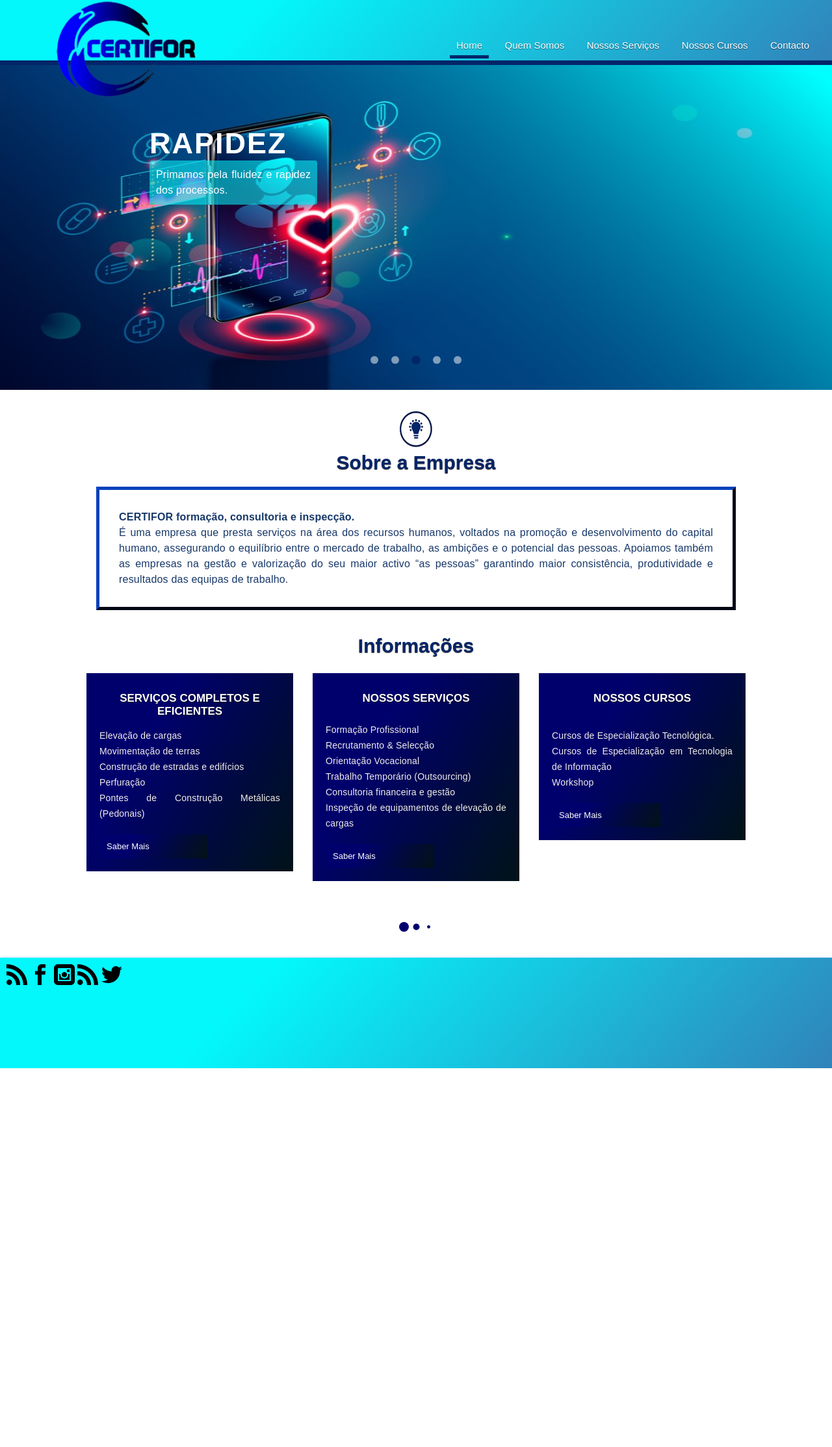
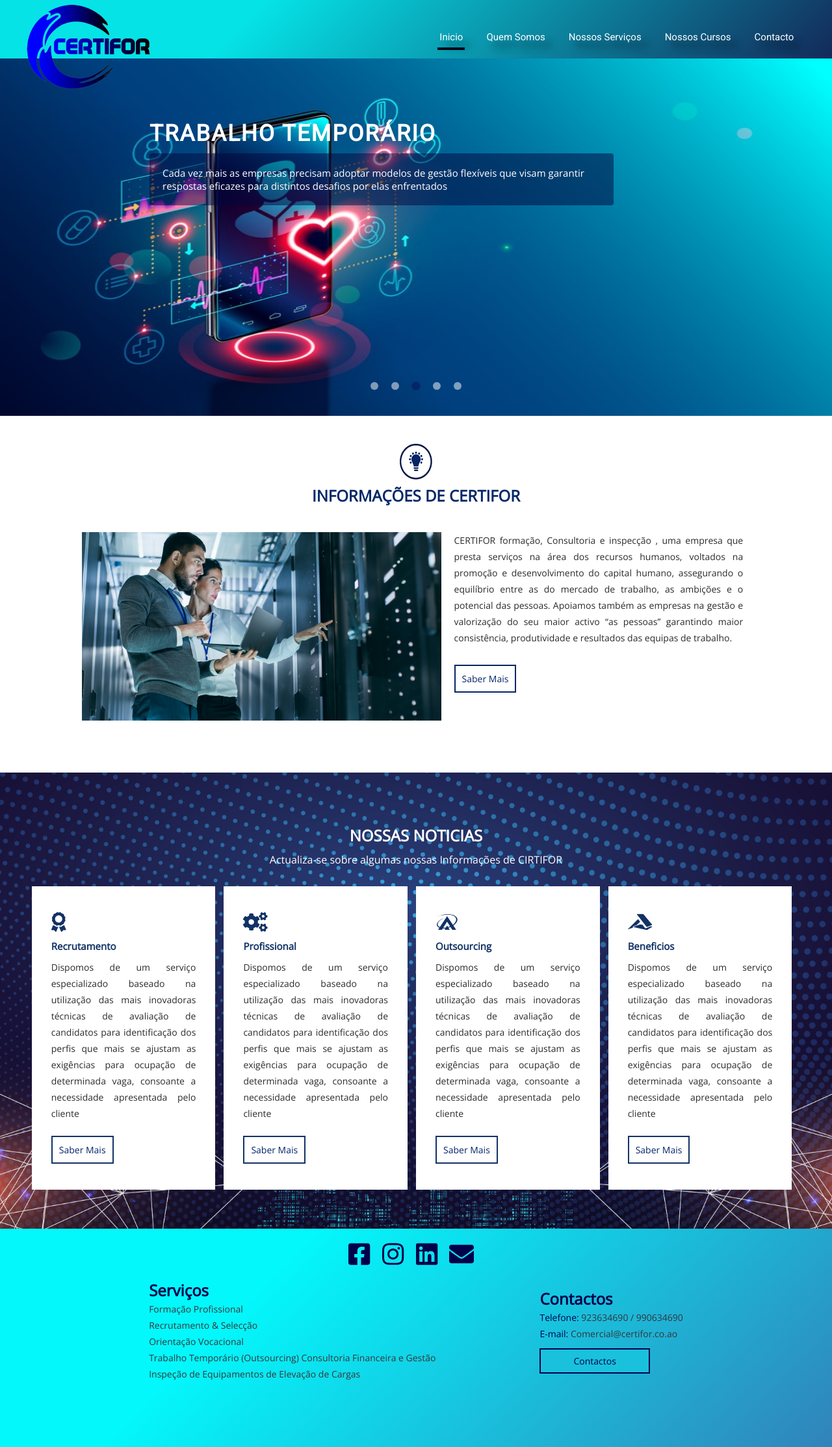
Before and after one commit to calupeteca/Certifor, a PHP site: page / in a window 1280 px wide. Shown: the whole page at 65% size. Before the commit the page ends 1644 px from the top, so only its background shows below. Run offline with PHP 8.4, Linux system fonts and the light colour scheme; some libraries are stand-ins or nearby versions.

Commit message:
Add files via upload

```diff
--- a/_style/css/principal.css
+++ b/_style/css/principal.css
@@ -4,14 +4,14 @@
     box-sizing: border-box;
 }
 body{
-    font-family:  'Montserrat', sans-serif;
+    font-family: 'Open Sans', sans-serif;
     text-align: justify;
 }
 
 p{
-    font-family: sans-serif;
+    font-family: 'Open Sans', sans-serif;
     color: rgb(23, 56, 105);
-    font-size: 16px;
+    font-size: 14px;
     line-height: 24px;
     font-weight: 400;
     letter-spacing: 0.2px;
@@ -22,7 +22,6 @@
 
 header#cabecalho{
     background: linear-gradient(135deg, #03f8fc 30%, #3183ba);
-    border-bottom: 7px solid #042569;
     height: 100px;
     width: 100%;
 }
--- a/_style/css/slader.css
+++ b/_style/css/slader.css
@@ -1,8 +1,8 @@
 .img-slider{
 	position: relative;
 	width: 100%;
-	height: 500px;
-	background: linear-gradient(135deg, #03f8fc 30%, #3183ba);
+	height: 550px;
+	background: linear-gradient(135deg, #03f8fc 30%, #010f4b);
   }
 
   .img-slider .slide{
@@ -21,7 +21,7 @@
   .img-slider .slide img{
 	z-index: 1;
 	width: 100%;
-	height: 500px;
+	height: 550px;
 	/*border-radius: 0 0 20px 20px;*/
   }
 
@@ -33,19 +33,22 @@
   }
 
   .img-slider .slide .info h2{
-	color: #fff;
-	font-size: 45px;
+	color: rgb(255, 255, 255);
+	font-family: "Roboto";
+	font-size: 35px;
 	text-transform: uppercase;
 	font-weight: 800;
 	letter-spacing: 2px;
+	margin-bottom: 10px;
   }
 
   .img-slider .slide .info p{
-	color: #fff;
-	background: rgba(9, 233, 243, 0.60);
-	font-size: 16px;
+	color: rgb(255, 255, 255);
+	background: rgba(3, 7, 63, 0.5);
+	font-size: 15px;
+	font-style: bold;
 	width: 70%;
-	padding: 10px;
+	padding: 20px;
 	border-radius: 4px;
   }
 
--- /dev/null
+++ b/_style/css/style.css
@@ -0,0 +1,312 @@
+*{
+    margin: 0;
+    padding: 0;
+    /*E utilizada para alterar a propriedade padrão da box model, usada para calcular larguras (widths) e alturas (heights)*/
+    box-sizing: border-box;
+    -moz-box-sizing: border-box;
+    font-family: 'Open Sans', "Roboto",sans-serif;
+
+}
+
+header#cabecalho{
+    background: linear-gradient(135deg, #05e3e7 30%, #132a5a);
+    padding: 20px 0;/*em cima e baixo*/
+
+    height: 90px;
+}
+
+.center{
+    max-width: 100%;
+    margin: 0 auto;
+    padding: 0 2%;
+    display: flex;
+    flex-wrap: nowrap;
+}
+
+article#slader .center{
+    padding: 0 !important;
+}
+
+header#cabecalho .logo{
+    position: absolute;
+    top: 5px;
+    z-index: 999;
+
+}
+
+
+/*Formatação do Menu*/
+.menu .button-bar{
+    position: absolute;
+    right: 5px;
+    top: -22px;
+    color: #00006a;
+    font-size: 3.5rem;
+    display: none;
+}
+nav.menu #check{
+    display: none;
+}
+
+nav.menu{
+    position: relative;
+    width: 100%;
+    top: 25px;
+}
+nav.menu ul{
+    list-style: none; /*tirar os ciclos da ul*/
+    display: flex; /*o flex por padrão e row*/
+    justify-content: flex-end; /*ficar para esquerda*/
+    flex-direction: row; /*pra ficar em linha*/
+    flex-wrap: nowrap;
+    align-items: center;
+}
+nav.menu ul a{
+    color: rgb(255, 255, 255);
+    font-family: "Roboto";
+    font-size: 15px;
+    font-style: bold;
+    text-decoration: none; /*para eliminar o subrinhado*/
+    text-shadow: 10px 11px 11px rgba(0, 0, 0, .5);
+    padding: 7px 3px;
+    margin-right: 30px;
+    transition: 0.1s;
+}
+nav.menu a.menu-active{
+    border-bottom: 4px solid #010a1b;
+  }
+
+nav.menu a:hover, nav.menu a.menu-active:hover{
+    color:#050536;
+    transition: 0.2s;
+}
+
+/*Formatação do Sobre*/
+section#sobre{
+    padding: 40px 0;
+    background: white;
+
+}
+section#sobre .center{
+    flex-wrap: wrap;
+}
+.chamada-sobre{
+    width: 100%;
+    text-align: center;
+}
+.chamada-sobre h2{
+    color: #042869;
+    text-transform: uppercase;/*Por letra maiscula*/
+}
+
+.conteudo-sobre{
+    margin: 30px 0;
+    display: flex;
+    width: 100%;
+    padding: 10px 0px;
+    flex-wrap: nowrap;
+}
+.conteudo-sobre img{width: 45%; margin-left: 100px;max-width: 100%;}
+.conteudo-sobre .conteudo{
+    width: 50%;
+    padding-left: 20px;
+}
+.conteudo-sobre .conteudo p{
+    font-family: 'Open Sans', sans-serif;
+    text-align: justify;
+    color: #292a2d;
+    font-size: 14px;
+    width: 80%;
+    line-height: 25px;
+
+}
+
+
+section#sobre .btn-sobre{
+    background: white;
+    border: 2px solid #042569;
+    color: #042569;
+    padding: 10px;
+    margin: 7px 0 ;
+    font-size: 14px;
+    transition: 0.4s;
+}
+section#sobre .btn-sobre:hover{
+    background-color: #123265;
+    color: white;
+}
+
+/*Formatação de Noticias*/
+section#noticias{
+    background-image: url("../../_img/fundo1.jpg");
+    min-height: 500px;
+    background-position: center;
+    background-size: cover;
+    background-repeat: no-repeat;
+    background-attachment: fixed;
+    padding: 60px 0;
+}
+
+section#noticias .center{
+    flex-wrap: wrap;
+}
+.chamada-noticia{
+    width: 100%;
+    text-align: center;
+    margin: 20px;
+}
+
+.chamada-noticia h2{
+    color: white;
+    text-transform: uppercase;
+}
+
+.chamada-noticia  p{
+    font-family: 'Open Sans', sans-serif;
+    margin: 10px 0;
+    color: white;
+}
+
+/*Formatação do carrousel*/
+
+.carrousel{
+  width: 100%;
+  display: flex;
+  flex-wrap: wrap;
+  align-items: center;
+  justify-content: center;
+
+}
+.carrousel-single{
+  background-color: white;
+  width: 23%;
+  margin-right: 13px;
+  padding: 40px 30px;
+  transition: 0.8s;
+}
+
+.carrousel-single:hover{
+    box-shadow: 0px 0px 15px 4px rgb(255, 255, 255);
+}
+
+.carrousel-single svg{ /*Para o icone*/
+    color: #123265;
+    font-size: 30px;
+}
+.carrousel-single h2{
+    color: #123265;
+    font-size: 15px;
+    margin: 10px 0;
+}
+.carrousel-single p{
+    font-family: 'Open Sans', sans-serif;
+    color: #292a2d;
+    font-size: 14px;
+    text-align: justify;
+    line-height: 25px;
+}
+.btn-carrousel{
+    background-color: white;
+    border: 2px solid #123265;
+    color: #042569;
+    padding: 10px;
+    font-size: 14px;
+    transition: 0.4s;
+    cursor: pointer;
+}
+.btn-carrousel:hover{
+    background-color: #123265;
+    color: white;
+}
+
+/*Formatação do Rodape*/
+footer#rodape{
+  background: linear-gradient(135deg, #03f8fc 30%, #3183ba);
+  padding-bottom: 100px;
+}
+footer#rodape .center{
+    flex-wrap: wrap;
+}
+footer#rodape .chamada-rede{
+    width: 100%;
+    text-align: center;
+    margin: 20px;
+}
+
+footer#rodape .rodepe-sobre{
+  width: 100%;
+  display: flex;
+  flex-wrap: nowrap;
+  align-items: center;
+  justify-content: center;
+}
+footer#rodape .chamada-rede svg{
+  color: #000049;
+  font-size: 38px;
+  margin-right: 1.2%;
+}
+.footer-servico, .footer-contacto{
+  margin: 0 80px;
+}
+
+footer#rodape h2{
+  color: #000049;
+}
+footer#rodape ul{
+  list-style: none;
+  color: #35363a;
+  font-family: 'Open Sans', sans-serif;
+  font-size: 14px;
+  line-height: 25px;
+}
+footer#rodape ul span{color: #000049;}
+.footer-contacto button{
+    background-color: #19c1dd;
+    border: 2px solid #000049;
+    color: #000049;
+    margin-top: 10px;
+    padding: 5px 50px;
+    font-family: 'Open Sans', sans-serif;
+    font-size: 14px;
+    line-height: 25px;
+    cursor: pointer;
+}
+.footer-contacto button:hover{
+    background-color: #123265;
+    color: white;
+}
+
+/*Formatação de Reponsive*/
+@media screen and (max-width: 768px){
+    nav.menu ul{
+        transition: all .5s;
+        background: linear-gradient(135deg, #03f8fc 30%, #3183ba);
+        position: absolute;
+        top: -1000px;
+        right: -15px !important;
+        width: 300px;
+        display: block !important;
+        box-shadow: 0 5px 10px rgba(0, 0, 0, .1);
+        border-right: 6px solid #042569;
+        border-left: 6px solid #042569;
+        border-bottom: 6px solid #042569;
+        z-index: 99;
+
+    }
+    nav.menu ul a{
+        transition: all 1s;
+        color: white;
+        text-align: center;
+        width: 100%;
+        display: block !important;
+    }
+
+    nav.menu ul li a:hover{
+        background-color: rgba(0, 128, 128, .1);
+    }
+    nav.menu .button-bar{
+        display: block;
+    }
+
+    nav.menu #check:checked ~ ul{ top: 40px !important;}
+}
--- a/index.html
+++ b/index.html
@@ -1,79 +1,81 @@
 <!DOCTYPE html>
 <html lang="pt">
   <head>
-    <meta charset="utf-8">
-    <meta name="viewport" content="width=device-width, initial-scale=1">
+    <meta charset="UTF-8" />
+    <meta http-equiv="X-UA-Compatible" content="IE=edge">
+    <meta name="viewport" content="width=device-width, initial-scale=1.0">
     <title>Certifor</title>
-    <meta charset="UTF-8" />
 
+    <!--Css-->
     <link rel="shortcut icon" href="_img/logo.png" />
-    <link rel="stylesheet" href="_style/css/principal.css" />
-    <link rel="stylesheet" href="_style/css/menu.css" />
+    <link rel="stylesheet" href="_style/css/style.css" />
     <link rel="stylesheet" href="_style/css/slader.css" />
-    <link rel="stylesheet" href="_style/css/informacao.css" />
 
-    <!--Informações-->
-    <link rel="stylesheet" href="https://cdnjs.cloudflare.com/ajax/libs/Swiper/6.4.8/swiper-bundle.min.css"/>
-    <link rel="stylesheet" href="https://stackpath.bootstrapcdn.com/font-awesome/4.7.0/css/font-awesome.min.css">
-
+    <!--Google Font-->
+    <link rel="preconnect" href="https://fonts.gstatic.com">
+    <link href="https://fonts.googleapis.com/css2?family=Poppins&display=swap" rel="stylesheet">
+    <link href='https://fonts.googleapis.com/css?family=Open+Sans' rel='stylesheet' type='text/css'>
+    <link href='https://fonts.googleapis.com/css?family=Roboto' rel='stylesheet' type='text/css'>
   </head>
   <body>
-    <div id="conteiner">
+      <header id="cabecalho">
+          <div class="center">
+              <div class="logo">
+                  <img src="_img/logo.png" />
+              </div>
 
-      <header id="cabecalho">
+              <nav class="menu">
+                <input type="checkbox" id="check">
+                <label for="check" class="button-bar">&equiv;</label>
 
-        <nav id="menu">
-          <input type="checkbox" id="check">
-          <label for="check" class="checkbtn">
-            <img src="_img/icon_menu.png" style=" width: 70px; margin-top: 20px; " />
-          </label>
-          <label class="logo"><img src="_img/logo.png" height="150px" /></label>
                 <ul>
-              <li><a class="menu-active" href="#">Home</a></li>
+                    <li><a class="menu-active" href="#">Inicio</a></li>
                     <li><a href="#">Quem Somos</a></li>
                     <li><a href="#">Nossos Serviços</a></li>
                     <li><a href="#">Nossos Cursos</a></li>
                     <li><a href="#">Contacto</a></li>
                   </ul>
+
               </nav>
+          </div>
       </header>
 
-      <article id="corpo">
-
+      <article id="slader">
+        <div class="center">
             <figure class="img-slider">
                 <div class="slide active">
                   <img src="_img/1.jpg" alt="">
                   <div class="info">
-              <h2>CERTIFOR</h2>
-              <p>Prestação de serviços na área dos recursos humanos.</p>
+                    <h2>Visão</h2>
+                    <p>Ser uma instituição de referência no desenvolvimento do capital humano, contribuindo visível e ativamente na transformação da sociedade, pela promoção dos níveis de empregabilidade e criação de valor aos nossos clientes e parceiros.</p>
                   </div>
                 </div>
                 <div class="slide">
                   <img src="_img/2.jpg" alt="">
                   <div class="info">
-              <h2>CRESCIMENTO</h2>
-              <p>Promoção e desenvolvimento do capital humano.</p>
+                    <h2>Missão</h2>
+                    <p>Potencializar as pessoas ajudando-as a identificar e desenvolver o seu talento de acordo as necessidades do mercado de trabalho</p>
                   </div>
                 </div>
                 <div class="slide">
                   <img src="_img/3.jpg" alt="">
                   <div class="info">
-              <h2>RAPIDEZ</h2>
-              <p>Primamos pela fluidez e rapidez dos processos.</p>
+                    <h2>Trabalho Temporário</h2>
+                    <p>Cada vez mais as empresas precisam adoptar modelos de gestão flexíveis que visam garantir respostas eficazes para distintos desafios por elas enfrentados</p>
                   </div>
                 </div>
                 <div class="slide">
                   <img src="_img/4.jpg" alt="">
                   <div class="info">
-              <h2>SEGURANÇA</h2>
-              <p>O serviço de inspeções de segurança prestado pela CERTIFOR é completo, exigente e fidedigno.</p>
+                    <h2>Outsourcing</h2>
+                    <p>Apoiamos as empresas nos processos de gestão de pessoal (Recrutamento e Selecção, Avaliação de Desempenho</p>
                   </div>
                 </div>
                 <div class="slide">
                   <img src="_img/5.png" alt="">
                   <div class="info">
-              <h2>Slide 05</h2>
-              <p>Lorem ipsum dolor sit amet, consectetur adipisicing elit, sed do eiusmod tempor incididunt ut labore et dolore magna aliqua.</p>
+                    <h2>Consultoria</h2>
+                    <p>Fornecemos aos nossos clientes um conjunto de soluções de assessoria na gestão de recursos humanos, por meio de diagnósticos reais das necessidades organizacionais</p>
                   </div>
                 </div>
                 <div class="navigation">
@@ -84,122 +86,111 @@
                   <div class="btn"></div>
                 </div>
               </figure>
+        </div>
+      </article>
 
-
-        <section id="noticias">
-
-        <label class="info_somos">
-          <center><img src="_img/quem_somos.png" /> </center>
-          <h1>Sobre a Empresa</h1>
-
-
-          <p><b>CERTIFOR formação, consultoria e inspecção.</b>
-          <br>
-            É uma empresa que presta serviços na área dos recursos
-              humanos, voltados na promoção e desenvolvimento do capital humano, assegurando o equilíbrio entre
-              o mercado de trabalho, as ambições e o potencial das pessoas.
-
-            Apoiamos também as empresas na gestão e valorização do seu maior activo “as pessoas” garantindo maior
-            consistência, produtividade e resultados das equipas de trabalho.</p>
-        </label>
-<br>
-        <h1>Informações</h1>
-
-        <div class="testimonials-carousel-wrap">
-            <div class="testimonials-carousel">
-                <div class="swiper-container">
-                    <div class="swiper-wrapper">
-                        <div class="swiper-slide">
-                            <div class="testi-item">
-
-                                <div class="testi-avatar">
-                                  <h3>NOSSOS SERVIÇOS</h3>
+      <section id="sobre">
+        <div class="center">
+            <div class="chamada-sobre">
+                <img src="_img/quem_somos.png" />
+                <h2>Informações de Certifor</h2>
             </div>
 
-                                <div class="testimonials-text">
-                                    <br>
-                                    <p>
-                                      Formação Profissional <br>Recrutamento & Selecção <br>Orientação Vocacional <br>Trabalho Temporário (Outsourcing) <br>Consultoria financeira e gestão </br>Inspeção de equipamentos de elevação de cargas</p>
-                                </div>
-                                <div class="btn_saber_mais">
-                                    <a href="#">Saber Mais</a>
+            <div class="conteudo-sobre">
+
+                <img src="_img/5.png" />
+
+                <div class="conteudo">
+                  <p>CERTIFOR formação, Consultoria e inspecção , uma empresa que presta serviços na área dos recursos humanos, voltados na promoção e desenvolvimento do capital humano, assegurando o equilíbrio entre as do mercado de trabalho, as ambições e o potencial das pessoas. Apoiamos também as empresas na gestão e valorização do seu maior activo “as pessoas” garantindo maior consistência, produtividade e resultados das equipas de trabalho.</p>
+                  <br />
+                  <button class="btn-sobre">Saber Mais</button>
                 </div>
 
             </div>
         </div>
+      </section>
 
-                        <!--second--->
-                        <div class="swiper-slide">
-                            <div class="testi-item">
 
-                                <div class="testi-avatar">
-                                  <h3>NOSSOS CURSOS</h3>
+
+      <section id="noticias">
+        <div class="center">
+            <div class="chamada-noticia">
+                <h2>Nossas Noticias</h2>
+                <p>Actualiza-se sobre algumas nossas Informações de CIRTIFOR</p>
             </div>
 
-                                <div class="testimonials-text">
-                                    <p><br>Cursos de Especialização Tecnológica.<br>
-                                      Cursos de Especialização em Tecnologia de Informação <br>
-                                      Workshop <br>
+            <div class="carrousel">
+              <div class="carrousel-single">
+                <i class="fas fa-award"></i>
+                <h2>Recrutamento</h2>
+                <p>Dispomos de um serviço especializado baseado na utilização das mais inovadoras técnicas de avaliação de candidatos para identificação dos perfis que mais se ajustam as exigências para ocupação de determinada vaga, consoante a necessidade apresentada pelo cliente</p>
+                <br />
+                <button class="btn-carrousel">Saber Mais</button>
+              </div>
 
-                                    </p>
+              <div class="carrousel-single">
+                <i class="fas fa-cogs"></i>
+                <h2>Profissional</h2>
+                <p>Dispomos de um serviço especializado baseado na utilização das mais inovadoras técnicas de avaliação de candidatos para identificação dos perfis que mais se ajustam as exigências para ocupação de determinada vaga, consoante a necessidade apresentada pelo cliente</p>
+                <br />
+                <button class="btn-carrousel">Saber Mais</button>
               </div>
-                                <div class="btn_saber_mais">
-                                    <a href="#">Saber Mais</a>
+
+              <div class="carrousel-single">
+                <i class="fab fa-asymmetrik"></i>
+                <h2>Outsourcing</h2>
+                <p>Dispomos de um serviço especializado baseado na utilização das mais inovadoras técnicas de avaliação de candidatos para identificação dos perfis que mais se ajustam as exigências para ocupação de determinada vaga, consoante a necessidade apresentada pelo cliente</p>
+                <br />
+                <button class="btn-carrousel">Saber Mais</button>
+              </div>
+
+              <div class="carrousel-single">
+                <i class="fab fa-accusoft"></i>
+                <h2>Beneficios</h2>
+                <p>Dispomos de um serviço especializado baseado na utilização das mais inovadoras técnicas de avaliação de candidatos para identificação dos perfis que mais se ajustam as exigências para ocupação de determinada vaga, consoante a necessidade apresentada pelo cliente</p>
+                <br />
+                <button class="btn-carrousel">Saber Mais</button>
+              </div>
+
+            </div>
+        </div>
+      </section>
+
+
+      <footer id="rodape">
+        <div class="center">
+            <div class="chamada-rede">
+              <i class="fab fa-facebook-square"></i>
+              <i class="fab fa-instagram"></i>
+              <i class="fab fa-linkedin"></i>
+              <i class="fas fa-envelope"></i>
+            </div>
+
+            <div class="rodepe-sobre">
+              <div class="footer-servico">
+                  <h2>Serviços</h2>
+                  <ul>
+                    <li>Formação Profissional</li>
+                    <li>Recrutamento & Selecção </li>
+                    <li>Orientação Vocacional </li>
+                    <li>Trabalho Temporário (Outsourcing) Consultoria Financeira e Gestão</li>
+                    <li>Inspeção de Equipamentos de Elevação de Cargas</li>
+                  </ul>
+              </div>
+
+              <div class="footer-contacto">
+                  <h2>Contactos</h2>
+                  <ul>
+                      <li> <span>Telefone:</span> 923634690 / 990634690</li>
+                      <li><span>E-mail:</span> Comercial@certifor.co.ao</li>
+                  </ul>
+                  <button>Contactos</button>
               </div>
             </div>
         </div>
-                        <!--third-->
-
-
-
-                        <!--fourth-->
-                        <div class="swiper-slide">
-                            <div class="testi-item">
-
-                                <div class="testi-avatar">
-                                  <h3>SERVIÇOS COMPLETOS E EFICIENTES </h3>
-                                </div>
-                                <div class="testimonials-text">
-                                    <p>
-                                      <br>Elevação de cargas
-                                      <br>Movimentação de terras
-                                      <br>Construção de estradas e edifícios
-                                      <br>Perfuração
-                                      <br>Pontes de Construção Metálicas (Pedonais)
-                                      </p>
-                                </div>
-                                <div class="btn_saber_mais">
-                                    <a href="#">Saber Mais</a>
-                                </div>
-                            </div>
-                        </div>
-                        <!--testi end-->
-
-                    </div>
-                </div>
-            </div>
-
-            <div class="tc-pagination"></div>
-        </div>
-
-        </section>
-
-      </article>
-
-
-      <footer id="rodape">
-          <img src="_img/social_rss.png">
-          <img src="_img/social_facebook.png">
-          <img src="_img/social_instagram_square.png">
-          <img src="_img/social_rss.png">
-          <img src="_img/social_twitter.png">
       </footer>
 
-    </div>
-
-    <script src="https://cdnjs.cloudflare.com/ajax/libs/jquery/3.5.1/jquery.min.js"></script>
-    <script src="https://cdnjs.cloudflare.com/ajax/libs/Swiper/6.4.8/swiper-bundle.min.js"></script>
-    <script src="_style/js/slader.js" type="text/javascript"></script>
-    <script src="_style/js/informacao.js" type="text/javascript"></script>
+  <script src="https://use.fontawesome.com/releases/v5.15.3/js/all.js" data-auto-replace-svg="nest"></script>
+  <script type="text/javascript" src="_style/js/slader.js"></script>
   </body>
 </html>
```
Also changed, not shown: _img/fundo1.jpg (added). Lines whose indentation alone changed are shown as unchanged.
